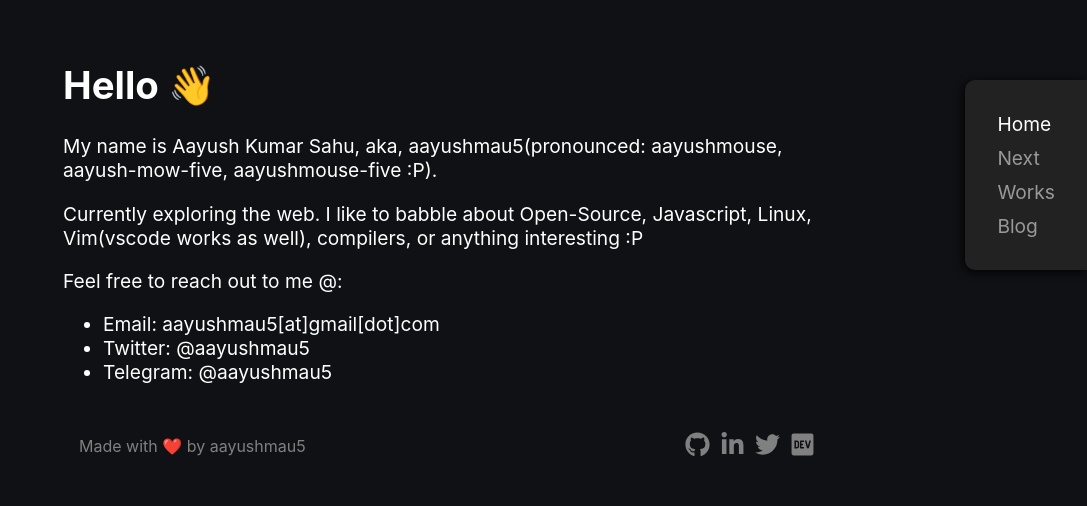
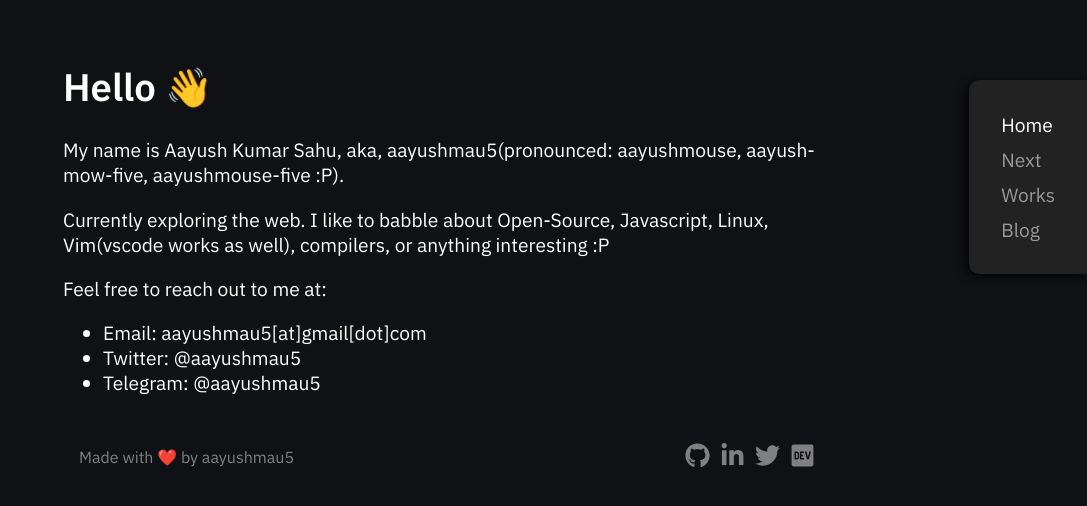
Before and after one commit to aayushmau5/aayushsahu.com, a Next.js app: page / in a window 1280 px wide. Shown: the top 506 px of the page, without its empty margins (193-1280 px from the left). Built offline with nearby package versions, Linux system fonts and the light colour scheme.

Commit message:
add 'IBM Plex Sans' font

```diff
--- /dev/null
+++ b/pages/_document.tsx
@@ -0,0 +1,26 @@
+import Document, { Html, Head, Main, NextScript } from "next/document";
+
+export default class MyDocument extends Document {
+  render() {
+    return (
+      <Html>
+        <Head>
+          <link rel="preconnect" href="https://fonts.googleapis.com" />
+          <link
+            rel="preconnect"
+            href="https://fonts.gstatic.com"
+            crossOrigin="true"
+          />
+          <link
+            href="https://fonts.googleapis.com/css2?family=IBM+Plex+Sans:ital,wght@0,200;0,300;0,400;0,500;0,600;1,200;1,300;1,400;1,500;1,600&display=swap"
+            rel="stylesheet"
+          />
+        </Head>
+        <body>
+          <Main />
+          <NextScript />
+        </body>
+      </Html>
+    );
+  }
+}
--- a/pages/index.tsx
+++ b/pages/index.tsx
@@ -23,7 +23,7 @@ export default function Home() {
           interesting :P
         </p>
         <div>
-          Feel free to reach out to me @:
+          Feel free to reach out to me at:
           <ul>
             <li>Email: aayushmau5[at]gmail[dot]com</li>
             <li>Twitter: @aayushmau5</li>
--- a/pages/projects.tsx
+++ b/pages/projects.tsx
@@ -1,3 +1,3 @@
 export default function Projects() {
-  return <div>Projects</div>;
+  return <div>Work In Progress</div>;
 }
--- a/styles/globals.css
+++ b/styles/globals.css
@@ -2,8 +2,9 @@ html,
 body {
   padding: 0;
   margin: 0;
-  font-family: -apple-system, BlinkMacSystemFont, Segoe UI, Roboto, Oxygen,
-    Ubuntu, Cantarell, Fira Sans, Droid Sans, Helvetica Neue, sans-serif;
+  font-family: "IBM Plex Sans", -apple-system, BlinkMacSystemFont, Segoe UI,
+    Roboto, Oxygen, Ubuntu, Cantarell, Fira Sans, Droid Sans, Helvetica Neue,
+    sans-serif;
   background-color: #101114;
   color: white;
   overflow-x: hidden;
```
